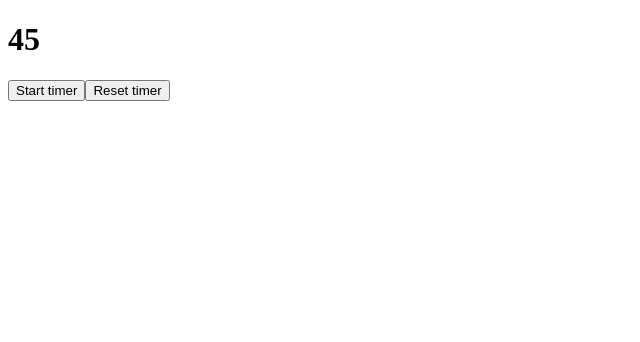
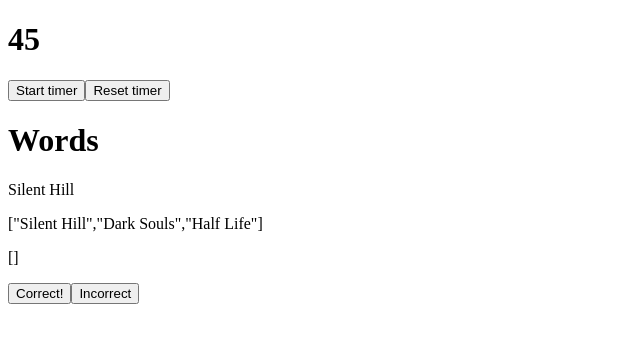
Before and after one commit to em-jose/guess-the-word, a React (Vite) app: page / in a window 1280 px wide. Shown: the top 342 px of the page, without its empty margins (0-640 px from the left). Built offline with nearby package versions, Linux system fonts and the light colour scheme.

Commit message:
feat: add Words component

```diff
--- a/src/GuessTheWord.jsx
+++ b/src/GuessTheWord.jsx
@@ -1,9 +1,11 @@
 import { Timer } from "./components/Timer";
+import { Words } from "./components/Words";
 
 export const GuessTheWord = () => {
     return (
         <>
             <Timer initialTimer={45} />
+            <Words />
         </>
     );
 };
--- /dev/null
+++ b/src/components/Words.jsx
@@ -0,0 +1,48 @@
+import { useState } from "react";
+
+export const Words = () => {
+    const currentWord = 0;
+    const [words, setWords] = useState([
+        "Silent Hill",
+        "Dark Souls",
+        "Half Life",
+    ]);
+    const [guessedWords, setGuessedWords] = useState([]);
+
+    const wordIsCorrect = () => {
+        if (!words.length) return false;
+
+        const updatedWords = [...words];
+        const guessedWord = updatedWords.splice(currentWord, 1)[0];
+        let updatedGuessedWords = [...guessedWords];
+
+        updatedGuessedWords.push(guessedWord);
+
+        setWords(updatedWords);
+        setGuessedWords(updatedGuessedWords);
+    };
+
+    const wordIsNotCorrect = () => {
+        if (!words.length) return false;
+
+        let updatedWords = [...words];
+        const incorrectWord = updatedWords.shift();
+
+        updatedWords.push(incorrectWord);
+
+        setWords(updatedWords);
+    };
+
+    return (
+        <>
+            <h1>Words</h1>
+
+            <p>{words[currentWord]}</p>
+            <p>{JSON.stringify(words)}</p>
+            <p>{JSON.stringify(guessedWords)}</p>
+
+            <button onClick={wordIsCorrect}>Correct!</button>
+            <button onClick={wordIsNotCorrect}>Incorrect</button>
+        </>
+    );
+};
```
